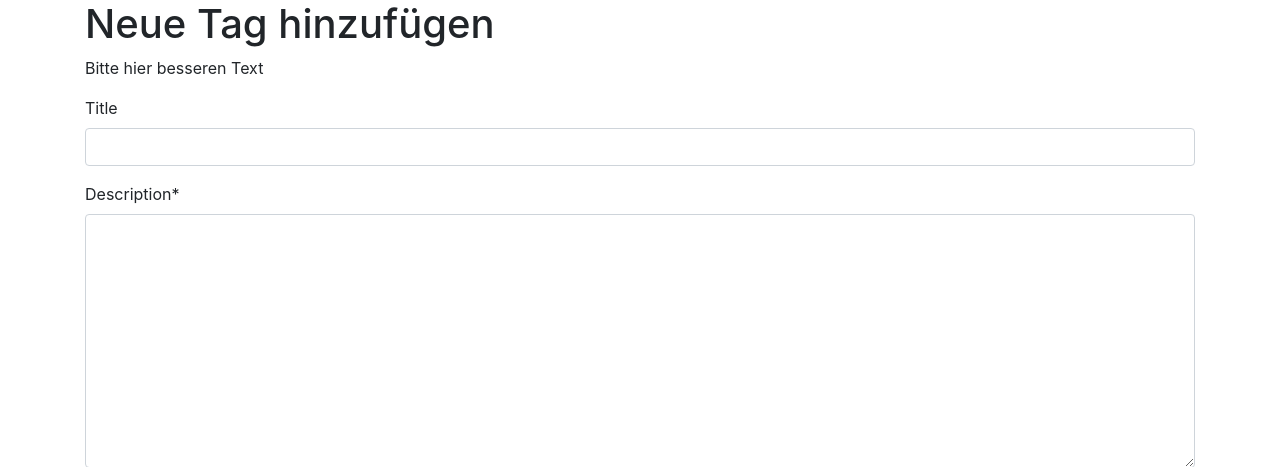
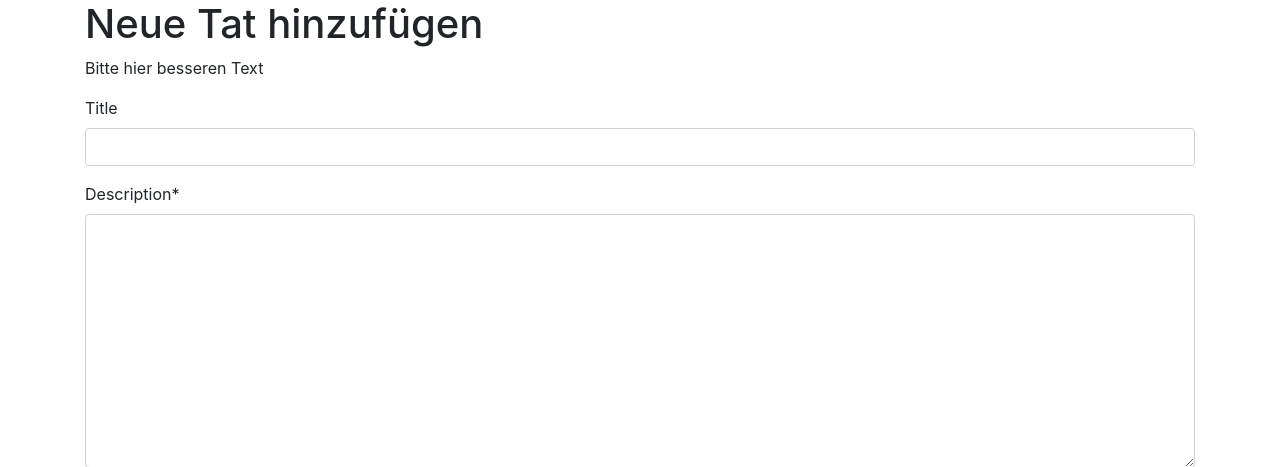
Before and after one commit to tatortrechts/api.tatortrechts.de, a Django app: page /neu/ in a window 1280 px wide. Shown: the top 467 px of the page. Run offline with Django 3.2, Linux system fonts and the light colour scheme; parts of the project's set-up code (start-up, migrations or seed data) failed here and were passed over; some libraries are stand-ins or nearby versions.

Commit message:
minor fix

```diff
--- a/templates/main/incidentsubmitted_form.html
+++ b/templates/main/incidentsubmitted_form.html
@@ -2,7 +2,7 @@
 <html lang="de">
     <head>
         <meta charset="UTF-8" />
-        <title>{% block title %}{% endblock %} - {{ request.site.name }}</title>
+        <title>Neue Tat hinzufügen</title>
 
         <link href="{% static "css/main.css" %}" rel="stylesheet">
         <link
@@ -20,15 +20,16 @@
             </div>
             {% endfor %} {% endif %}
 
-            <h1>Neue Tag hinzufügen</h1>
+            <h1>Neue Tat hinzufügen</h1>
             <p>Bitte hier besseren Text</p>
             {% load crispy_forms_tags %}
             <form method="post" style="margin-bottom: 500px">
                 {% csrf_token %} {{ form|crispy }}
 
-                <button type="submit" class="btn btn-secondary">Submit</button>
+                <button type="submit" class="btn btn-secondary">
+                    Hinzufügen
+                </button>
             </form>
-            <!-- Content here -->
         </div>
     </body>
 </html>
```
